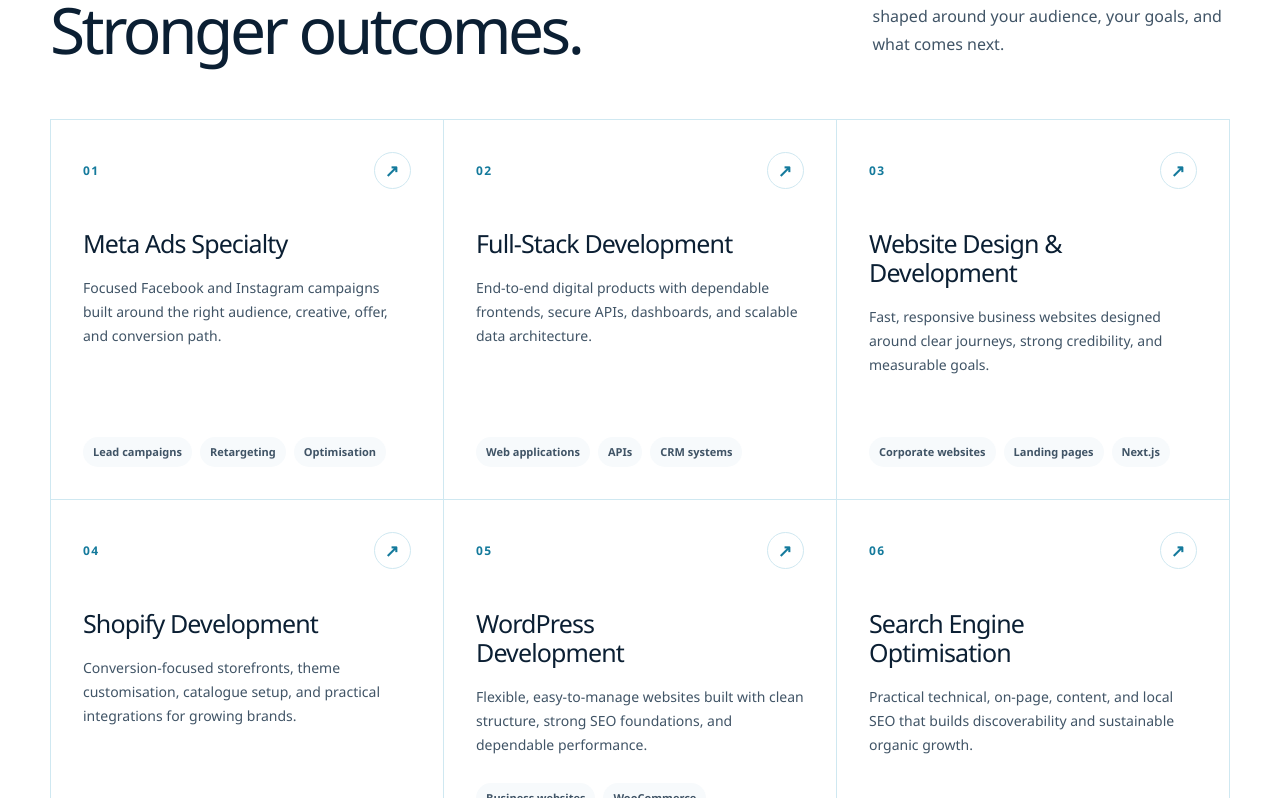
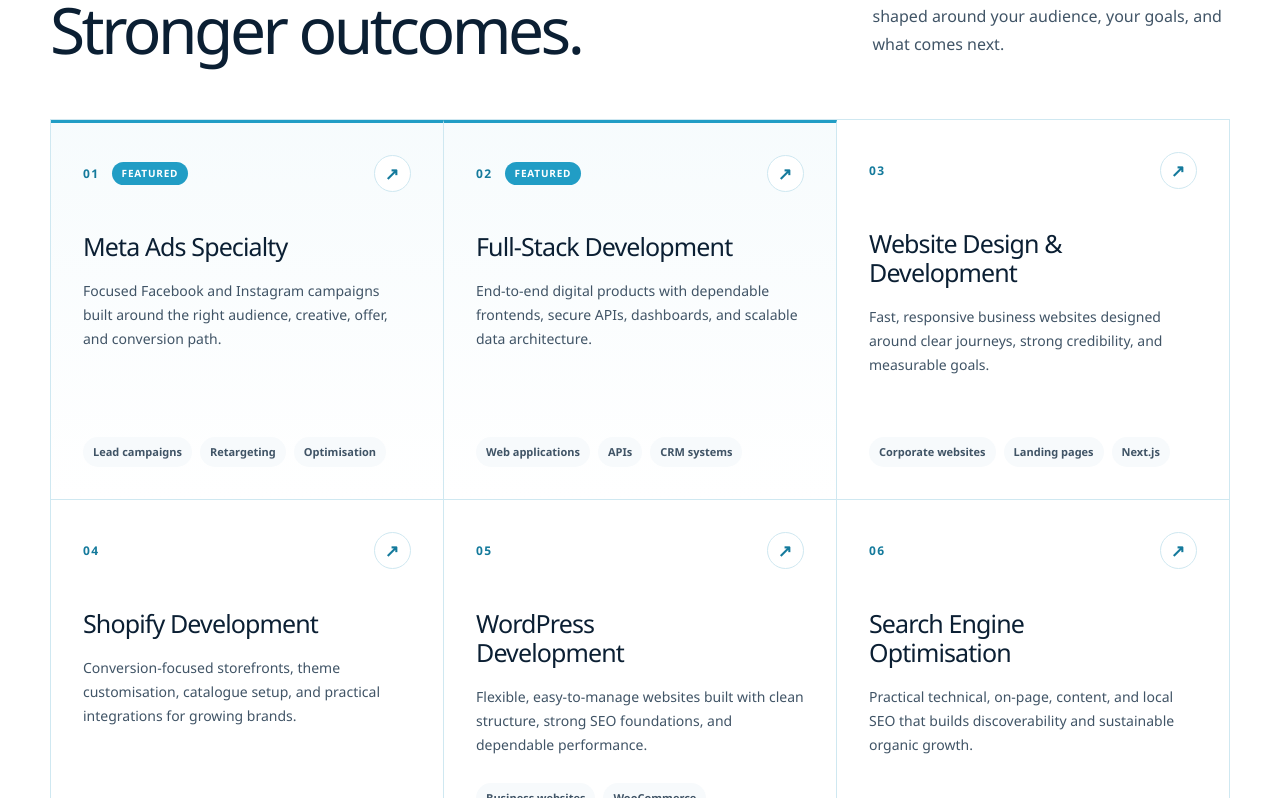
Before and after one commit to Sierra117marksman/Digitrust_solutions, a Next.js app: page / in a window 1280 px wide. Shown: the part 942-1740 px from the top of the page. Built offline with nearby package versions, Linux system fonts and the light colour scheme; no server answers.

Commit message:
style: add visual highlight to featured service cards

```diff
--- a/app/globals.css
+++ b/app/globals.css
@@ -694,6 +694,33 @@
   font-size: 12px;
   font-weight: 850;
   letter-spacing: 0.12em;
+}
+
+.service-badge-group {
+  display: flex;
+  align-items: center;
+  gap: 12px;
+}
+
+.featured-badge {
+  background: var(--blue);
+  color: var(--white);
+  padding: 4px 10px;
+  border-radius: 99px;
+  font-size: 10px;
+  font-weight: 800;
+  letter-spacing: 0.08em;
+  text-transform: uppercase;
+}
+
+/* Featured card highlight styling */
+.service-card-featured {
+  background: linear-gradient(180deg, rgba(234, 246, 250, 0.4) 0%, var(--white) 100%);
+  border-top: 3px solid var(--blue) !important;
+}
+
+.service-card-featured:hover {
+  background: linear-gradient(180deg, var(--ice) 0%, var(--ice) 100%);
 }
 
 .service-arrow {
--- a/app/page.tsx
+++ b/app/page.tsx
@@ -175,11 +175,14 @@
           <div className="service-grid">
             {services.map((service) => (
               <article
-                className="service-card"
+                className={`service-card ${service.featured ? "service-card-featured" : ""}`}
                 key={service.number}
               >
                 <div className="service-topline">
-                  <span>{service.number}</span>
+                  <div className="service-badge-group">
+                    <span>{service.number}</span>
+                    {service.featured && <span className="featured-badge">Featured</span>}
+                  </div>
                   <span className="service-arrow" aria-hidden="true">↗</span>
                 </div>
                 <h3>
--- a/content/services.ts
+++ b/content/services.ts
@@ -21,6 +21,7 @@
   faqs: ServiceFaq[];
   seoTitle: string;
   seoDescription: string;
+  featured?: boolean;
 };
 
 export const services: Service[] = [
@@ -62,6 +63,7 @@
     ],
     seoTitle: "Meta Ads Management for Facebook & Instagram",
     seoDescription: "Meta Ads strategy, campaign management, tracking, retargeting, creative testing, landing pages, optimisation, and reporting.",
+    featured: true,
   },
   {
     slug: "full-stack-development",
@@ -101,6 +103,7 @@
     ],
     seoTitle: "Full-Stack Development & Custom CRM Systems",
     seoDescription: "Custom web applications, CRM systems, portals, dashboards, APIs, MongoDB, PostgreSQL, Next.js, and Node.js development.",
+    featured: true,
   },
   {
     slug: "web-development",
```
